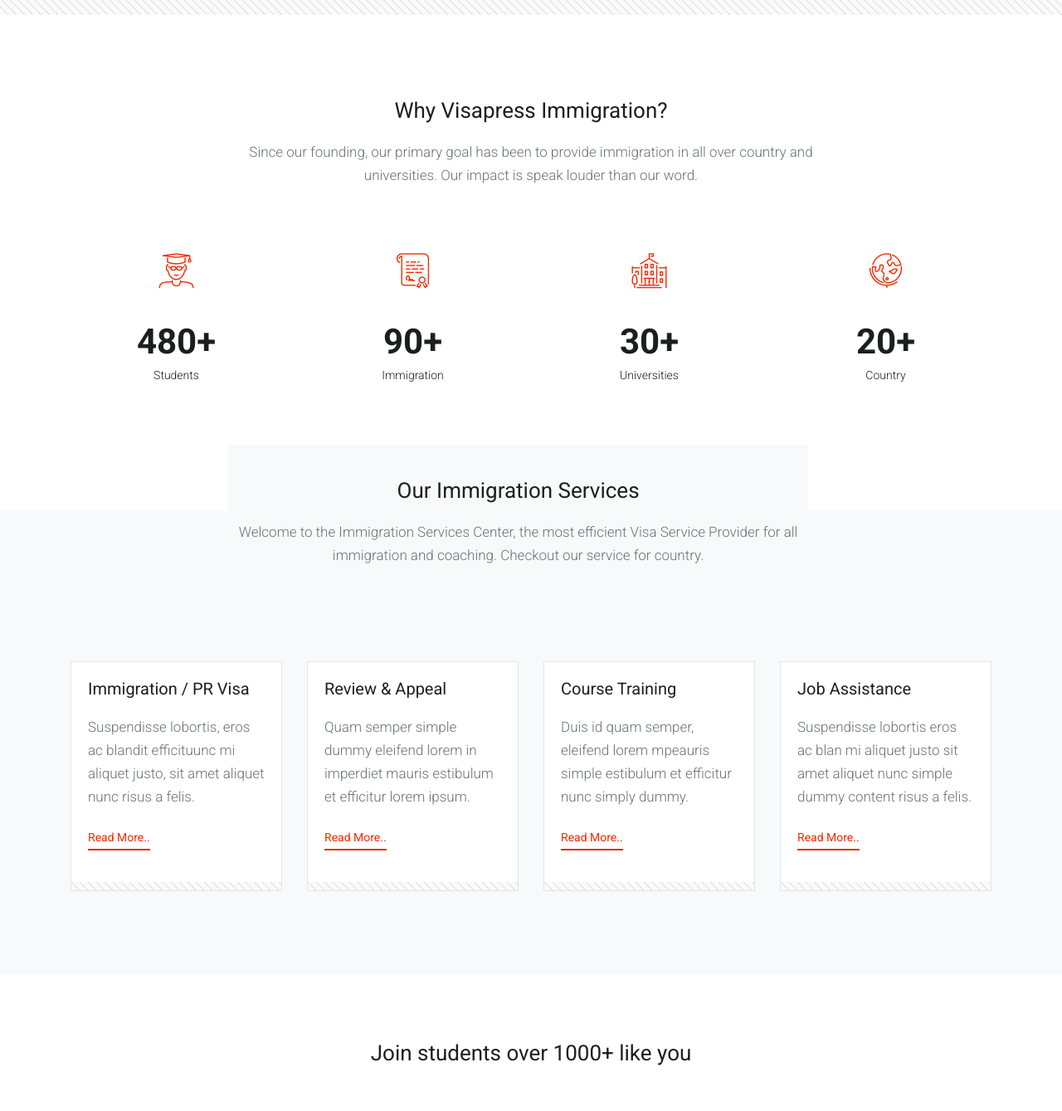
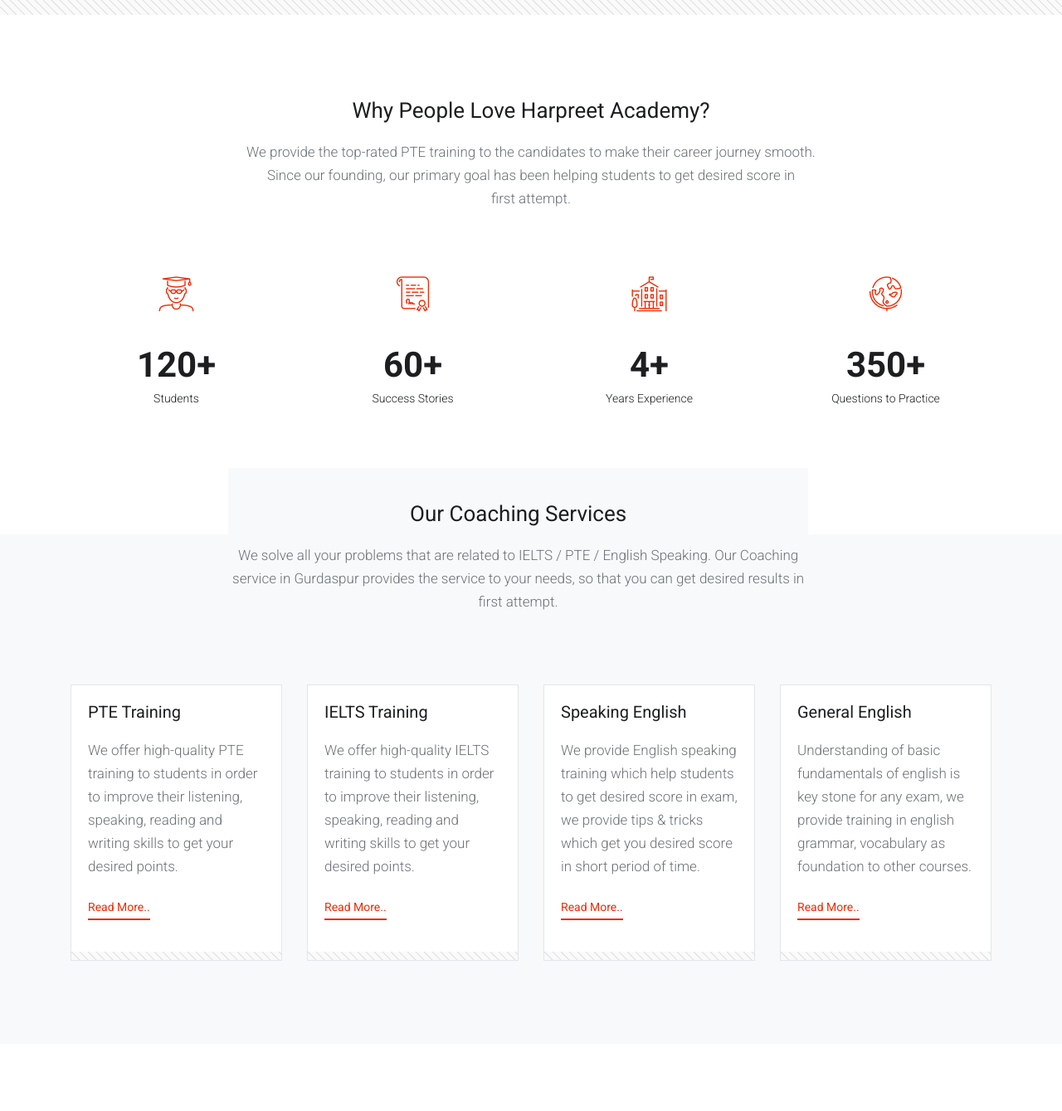
Before and after one commit to gu9/webapp_pte, a Flask app: page / in a window 1280 px wide. Shown: the part 1102-2441 px from the top of the page at 83% size. Run offline with Flask 2, Linux system fonts and the light colour scheme; some libraries are stand-ins or nearby versions.

Commit message:
index page designed

```diff
--- a/application/templates/index.html
+++ b/application/templates/index.html
@@ -4,32 +4,32 @@
         <!-- slider -->
         <div class="slider-carsoule owl-carousel owl-theme">
             <div class="item">
-                <img src="static/images/resize-ielts.jpg" alt="Immigration Consulting Responsive Website Template">
+                <img src="static/images/resize-ielts.jpg" alt="IELTS PTE Consulting">
                 <div class="container">
                     <div class="row">
                         <div class="col-xl-6 col-lg-6 col-sm-8 col-md-9 col-8">
                             <div class="slider-captions">
                                 <h1 class="slider-title dotted-line">IELTS / PTE / TOFEL / English Speaking</h1>
                                 <p class="slider-text"> High-stakes English test for study, migration or work.</p>
-                                <a href="#" class="btn btn-default btn-lg">Start Coaching Today</a>
+                                <a href="{{ url_for('contactus') }}" class="btn btn-default btn-lg">Start Coaching Today</a>
                             </div>
                         </div>
                     </div>
                 </div>
             </div>
             <div class="item">
-                <img src="static/images/slider-study-abroad.jpg" alt="Immigration visa consultant HTML5 Template">
+                <img src="static/images/slider-study-abroad.jpg" alt="IELTS PTE consultant">
 
             </div>
             <div class="item">
-                <img src="static/images/slider-2.jpg" alt="Immigration Consulting Bootstrap Responsive Website Template">
+                <img src="static/images/banner1.jpg" alt="IELTS PTE Consulting">
                 <div class="container">
                     <div class="row">
                         <div class="col-xl-6 col-lg-6 col-sm-8 col-md-9 col-8">
                             <div class="slider-captions">
-                                <h1 class="slider-title dotted-line">World Most Trusted Immigration Company</h1>
-                                <p class="slider-text">Vestibulum erat nisi, tincidunt vel lobortis eu, imperdiet eu sapien. Proin venenatis orci felis, tincidunt sagittis mi lacinia vitae. </p>
-                                <a href="#" class="btn btn-default btn-lg">BOOK A CONSULTATION</a>
+                                <h1 class="slider-title dotted-line">Get Your Desired Score & Study Abroad </h1>
+                                <p class="slider-text">One of the best institute in Gurdaspur, We produced over 60+ successful PTE results in short period of time, Our success stories tell us about all. </p>
+                                <a href= "{{ url_for('contactus') }}" class="btn btn-default btn-lg">BOOK A CONSULTATION</a>
                             </div>
                         </div>
                     </div>
@@ -46,8 +46,8 @@
                 <div class="offset-lg-2 col-lg-8 col-md-12 col-sm-12 col-12">
                     <div class="section-title text-center">
                         <!-- section title start-->
-                        <h2>Why Visapress Immigration?</h2>
-                        <p> Since our founding, our primary goal has been to provide immigration in all over country and universities. Our impact is speak louder than our word.</p>
+                        <h2>Why People Love Harpreet Academy?</h2>
+                        <p> We provide the top-rated PTE training to the candidates to make their career journey smooth. Since our founding, our primary goal has been helping students to get desired score in <br>first attempt.</p>
                     </div>
                     <!-- /.section title start-->
                 </div>
@@ -57,29 +57,29 @@
                     <div class="col-xl-3 col-lg-3 col-md-3 col-sm-6 col-6">
                         <div class="impact-block">
                             <div class="impact-icon mb40 icon-default"><i class="icon-student-1"></i></div>
-                            <h2 class="impact-title">480+</h2>
+                            <h2 class="impact-title">120+</h2>
                             <p class="impact-text">Students</p>
                         </div>
                     </div>
                     <div class="col-xl-3 col-lg-3 col-md-3 col-sm-6 col-6">
                         <div class="impact-block">
                             <div class="impact-icon mb40 icon-default"><i class="icon-diploma"></i></div>
-                            <h2 class="impact-title">90+</h2>
-                            <p class="impact-text"> Immigration</p>
+                            <h2 class="impact-title">60+</h2>
+                            <p class="impact-text"> Success Stories</p>
                         </div>
                     </div>
                     <div class="col-lg-3 col-md-3 col-sm-6 col-6">
                         <div class="impact-block">
                             <div class="impact-icon mb40 icon-default"><i class="icon-university"></i></div>
-                            <h2 class="impact-title">30+</h2>
-                            <p class="impact-text">Universities</p>
+                            <h2 class="impact-title">4+</h2>
+                            <p class="impact-text">Years Experience</p>
                         </div>
                     </div>
                     <div class="col-lg-3 col-md-3 col-sm-6 col-6">
                         <div class="impact-block">
                             <div class="impact-icon mb40 icon-default"><i class="icon-earth-globe"></i></div>
-                            <h2 class="impact-title">20+</h2>
-                            <p class="impact-text">Country</p>
+                            <h2 class="impact-title">350+</h2>
+                            <p class="impact-text">Questions to Practice</p>
                         </div>
                     </div>
                 </div>
@@ -95,8 +95,8 @@
                     <div class="overlay-section-block">
                         <div class="section-title text-center">
                             <!-- section title start-->
-                            <h2>Our Immigration Services</h2>
-                            <p>Welcome to the Immigration Services Center, the most efficient Visa Service Provider for all immigration and coaching. Checkout our service for country.</p>
+                            <h2>Our Coaching Services</h2>
+                            <p>We solve all your problems that are related to IELTS / PTE / English Speaking. Our Coaching service in Gurdaspur provides the service to your needs, so that you can get desired results in first attempt.</p>
                         </div>
                         <!-- /.section title start-->
                     </div>
@@ -109,9 +109,9 @@
                             <!-- service block -->
                             <div class="service-content">
                                 <!-- service content -->
-                                <h3 class="service-title"><a href="#" class="title">Immigration / PR Visa</a></h3>
-                                <p>Suspendisse lobortis, eros ac blandit efficituunc mi aliquet justo, sit amet aliquet nunc risus a felis.</p>
-                                <a href="#" class="btn-link-primary">Read More..</a>
+                                <h3 class="service-title"><a href="{{ url_for('pte') }}" class="title">PTE Training</a></h3>
+                                <p>We offer high-quality PTE training to students in order to improve their listening, speaking, reading and writing skills to get your desired points.</p>
+                                <a href="{{ url_for('pte') }}" class="btn-link-primary">Read More..</a>
                             </div>
                             <!-- /.service block -->
                             <div class="slanting-pattern"></div>
@@ -123,9 +123,9 @@
                             <!-- service block -->
                             <div class="service-content">
                                 <!-- service content -->
-                                <h3 class="service-title"><a href="#" class="title">Review & Appeal</a></h3>
-                                <p>Quam semper simple dummy eleifend lorem in imperdiet mauris estibulum et efficitur lorem ipsum.</p>
-                                <a href="#" class="btn-link-primary">Read More..</a>
+                                <h3 class="service-title"><a href="{{ url_for('ielts') }}" class="title">IELTS Training</a></h3>
+                                <p>We offer high-quality IELTS training to students in order to improve their listening, speaking, reading and writing skills to get your desired points.</p>
+                                <a href="{{ url_for('ielts') }}" class="btn-link-primary">Read More..</a>
                             </div>
                             <!-- /.service block -->
                             <div class="slanting-pattern"></div>
@@ -137,9 +137,9 @@
                             <!-- service block -->
                             <div class="service-content">
                                 <!-- service content -->
-                                <h3 class="service-title"><a href="#" class="title">Course Training</a></h3>
-                                <p>Duis id quam semper, eleifend lorem mpeauris simple estibulum et efficitur nunc simply dummy.</p>
-                                <a href="#" class="btn-link-primary">Read More..</a>
+                                <h3 class="service-title"><a href="{{ url_for('generalenglish') }}" class="title">Speaking English</a></h3>
+                                <p>We provide English speaking training which help students to get desired score in exam, we provide tips & tricks which get you desired score in short period of time.</p>
+                                <a href="{{ url_for('generalenglish') }}" class="btn-link-primary">Read More..</a>
                             </div>
                             <!-- /.service block -->
                             <div class="slanting-pattern"></div>
@@ -151,9 +151,9 @@
                             <!-- service block -->
                             <div class="service-content">
                                 <!-- service content -->
-                                <h3 class="service-title"><a href="#" class="title">Job Assistance</a></h3>
-                                <p>Suspendisse lobortis eros ac blan mi aliquet justo sit amet aliquet nunc simple dummy content risus a felis.</p>
-                                <a href="#" class="btn-link-primary">Read More..</a>
+                                <h3 class="service-title"><a href="{{ url_for('generalenglish') }}"  class="title">General English</a></h3>
+                                <p>Understanding of basic fundamentals of english is key stone for any exam, we provide training in english grammar, vocabulary as foundation to other courses.</p>
+                                <a href="{{ url_for('generalenglish') }}" class="btn-link-primary">Read More..</a>
                             </div>
                             <!-- /.service block -->
                             <div class="slanting-pattern"></div>
@@ -172,7 +172,7 @@
                 <div class="offset-xl-2 col-xl-8 offset-lg-2 col-lg-8 col-md-12 col-sm-12 col-12">
                     <div class="section-title text-center">
                         <!-- section title start-->
-                        <h2>Join students over 1000+ like you</h2>
+                        <h2>Join students over 100+ like you</h2>
                     </div>
                     <!-- /.section title start-->
                 </div>
@@ -180,7 +180,7 @@
             <div class="row">
                 <div class="col-xl-4 col-lg-4 col-md-4 col-sm-6 col-12">
                     <div class="testimonial-img">
-                        <img src="static/images/testimonial-fancy-img.png" alt="Creative and simple customer testimonial page design" class="img-fluid">
+                        <img src="static/images/vishal_saini.jpg" alt="Creative and simple customer testimonial page design" class="img-fluid">
                         <span class="testimonial-badge"><i class="fa fa-quote-right"></i></span>
                     </div>
                 </div>
@@ -188,13 +188,13 @@
                     <div class="testimonial-block">
                         <!-- testimonial block -->
                         <div class="testimonial-content">
-                            <p class="testimonial-text">“Lorem ipsum dolor sit amet, consectetur dipi sicing elit, simple sed do eiusmod Incididunt ut labore dolore magna aliquenim ad minim veniam quis nostrud exercitation ullamco laboris nisi ut greate experience with visapress.”</p>
+                            <p class="testimonial-text">“If you are looking to score your dream points in PTE in the first go than Harpreet Academy is the place for you. Harpreet and her staff are so dedicated towards each and every student which further helps students to score his desired result. The material and the tips, tricks provided here has been great value, I highly recommend Harpreet Academy!”</p>
                         </div>
                         <div class="testimonial-info">
-                            <h4 class="testimonial-name">Anita Patel</h4>
-                            <span class="testimonial-meta">( Score : 8.5 )</span>
+                            <h4 class="testimonial-name">Vishal Saini</h4>
+                            <span class="testimonial-meta">( Score : 7.0 )</span>
                         </div>
-                        <a href="#" class="btn btn-default btn-lg"> View All testimonial</a>
+                        <a href="{{ url_for('videotestimonials') }}" class="btn btn-default btn-lg"> View All testimonial</a>
                     </div>
                     <!--/. testimonial block -->
                 </div>
@@ -209,8 +209,8 @@
                 <div class="offset-xl-2 col-xl-8 offset-lg-2 col-lg-8 col-md-12 col-sm-12 col-12">
                     <div class="section-title text-center">
                         <!-- section title start-->
-                        <h2>Our Partner Colleges</h2>
-                        <p>We partner with over 60+ colleges in 14 states that are committed to helping highly-motivated like you, complete your education.</p>
+                        <h2>Meet Our Champions</h2>
+                        <p>We have produce over 60+ successful results who have made it in the PTE exam.</p>
                     </div>
                     <!-- /.section title start-->
                 </div>
@@ -220,122 +220,78 @@
                     <div class="col-xl-3 col-lg-3 col-md-3 col-sm-3 col-6">
                         <div class="partner-logo">
                             <!-- partner logo -->
-                            <img src="static/images/partner-logo-1.jpg" alt="List of clients, supporters, partners or sponsors logos in your website." class="img-fluid grayscale">
+                            <img src="static/images/jagmeet-singh-without-border.jpg" width="1000" height="1050" alt="List of clients, supporters, partners or sponsors logos in your website." class="img-fluid grayscale">
                         </div>
                         <!-- /.partner logo -->
                     </div>
                     <div class="col-xl-3 col-lg-3 col-md-3 col-sm-3 col-6">
                         <div class="partner-logo">
                             <!-- partner logo -->
-                            <img src="static/images/partner-logo-2.jpg" alt="Logo Carousel & List of clients, supporters, partners or sponsors logos in your website." class="img-fluid grayscale">
+                            <img src="static/images/Jaskaran-Singh-without-border.jpg" alt="Logo Carousel & List of clients, supporters, partners or sponsors logos in your website." class="img-fluid grayscale">
                         </div>
                         <!-- /.partner logo -->
                     </div>
                     <div class="col-xl-3 col-lg-3 col-md-3 col-sm-3 col-6">
                         <div class="partner-logo">
                             <!-- partner logo -->
-                            <img src="static/images/partner-logo-3.jpg" alt="List of clients, supporters, partners or sponsors logos in your website." class="img-fluid grayscale">
+                            <img src="static/images/ajay-kumar-without-border.jpg" alt="List of clients, supporters, partners or sponsors logos in your website." class="img-fluid grayscale">
                         </div>
                         <!-- /.partner logo -->
                     </div>
                     <div class="col-xl-3 col-lg-3 col-md-3 col-sm-3 col-6">
                         <div class="partner-logo">
                             <!-- partner logo -->
-                            <img src="static/images/partner-logo-4.jpg" alt="List of clients, supporters, partners or sponsors logos in your website." class="img-fluid grayscale">
+                            <img src="static/images/Lovepreet-Kaur-without-border.jpg" alt="List of clients, supporters, partners or sponsors logos in your website." class="img-fluid grayscale">
                         </div>
                         <!-- /.partner logo -->
                     </div>
                     <div class="col-xl-3 col-lg-3 col-md-3 col-sm-3 col-6">
                         <div class="partner-logo">
                             <!-- partner logo -->
-                            <img src="static/images/partner-logo-5.jpg" alt="List of clients, supporters, partners or sponsors logos in your website." class="img-fluid grayscale">
+                            <img src="static/images/Manpreet-Kaur--without-border.jpg" alt="List of clients, supporters, partners or sponsors logos in your website." class="img-fluid grayscale">
                         </div>
                         <!-- /.partner logo -->
                     </div>
                     <div class="col-xl-3 col-lg-3 col-md-3 col-sm-3 col-6">
                         <div class="partner-logo">
                             <!-- partner logo -->
-                            <img src="static/images/partner-logo-1.jpg" alt="List of clients, supporters, partners or sponsors logos in your website." class="img-fluid grayscale">
+                            <img src="static/images/Navjot-Kaur-Sidhu-without-border.jpg" alt="List of clients, supporters, partners or sponsors logos in your website." class="img-fluid grayscale">
                         </div>
                         <!-- /.partner logo -->
                     </div>
                     <div class="col-xl-3 col-lg-3 col-md-3 col-sm-3 col-6">
                         <div class="partner-logo">
                             <!-- partner logo -->
-                            <img src="static/images/partner-logo-6.jpg" alt="List of clients, supporters, partners or sponsors logos in your website." class="img-fluid grayscale">
+                            <img src="static/images/sovia-without-border.jpg" alt="List of clients, supporters, partners or sponsors logos in your website." class="img-fluid grayscale">
                         </div>
                         <!-- /.partner logo -->
                     </div>
                     <div class="col-xl-3 col-lg-3 col-md-3 col-sm-3 col-6">
                         <div class="partner-logo">
-                            <img src="static/images/partner-logo-2.jpg" alt="Display client logos, supporters, partners or sponsors logos responsive carousel with the help of a shortcode,  in your website." class="img-fluid grayscale">
+                            <img src="static/images/vishal-saini-without-border.jpg" alt="Display client logos, supporters, partners or sponsors logos responsive carousel with the help of a shortcode,  in your website." class="img-fluid grayscale">
                         </div>
                     </div>
-                    <div class="col-xl-12 col-lg-12 col-md-12 col-sm-12 col-12 text-center"><a href="#" class="btn btn-default btn-lg">Our partner colleges</a></div>
+                    <div class="col-xl-12 col-lg-12 col-md-12 col-sm-12 col-12 text-center"><a href="{{ url_for('videotestimonials') }}" class="btn btn-default btn-lg">Our Success Stories</a></div>
                 </div>
             </div>
         </div>
     </div>
     <!-- /.Partner section -->
-    <div class="space-medium bg-light">
-        <!-- News section -->
-        <div class="container">
-            <div class="row">
-                <div class="col-xl-12 col-lg-12 col-md-12 col-sm-12 col-12">
-                    <div class="section-title mb60">
-                        <!-- section title start-->
-                        <h2>Resources &amp; News</h2>
-                    </div>
-                    <!-- /.section title start-->
-                </div>
-            </div>
-            <div class="row">
-                <div class="col-xl-6 col-lg-6 col-md-6 col-sm-6 col-12">
-                    <div class="post-block">
-                        <div class="row">
-                            <div class="col-xl-4 col-lg-4 col-md-4 col-sm-4 col-12">
-                                <!-- post block -->
-                                <div class="post-img mb20">
-                                    <a href="blog-single.html"><img src="static/images/post-square-img.jpg" alt="best business consulting websites" class="img-fluid"></a>
-                                </div>
-                            </div>
-                            <div class="col-xl-8 col-lg-8 col-md-8 col-sm-8 col-12">
-                                <div class="post-content">
-                                    <h3 class="post-title"><a href="blog-single.html" class="title"> Visa &amp; Immigration Consultant Templates </a></h3>
-                                    <p class="meta"> <span class="meta-date"> 1 Feb, 2018</span>
-                                        <span class="meta-comments"><a href="#" class="meta-link">Comments 6</a></span>
-                                    </p>
-                                    <p>Immigration Services Website Templates maecenas aliquam ntempor erat congue. </p>
-                                </div>
+    <div class="bg-section bg-background mb60" style="background-image:url('static/images/slider-smile.jpg');">
+            <div class="cta-wrapper">
+                <div class="container">
+                    <div class="row">
+                        <div class="col-xl-6 col-lg-6 col-md-8 col-sm-12 col-12">
+                            <div class="cta-caption">
+                                <h1>Interested in 7 Days FREE  <br> Coaching ?</h1>
+                                <p class="mb30"> Join the best PTE / IELTS coaching in Gurdaspur.</p>
+                                <a href="{{ url_for('contactus') }}" class="btn btn-default">BOOK A CONSULTATION</a>
                             </div>
                         </div>
                     </div>
-                    <!-- /.post block -->
-                </div>
-                <div class="col-xl-6 col-lg-6 col-md-6 col-sm-6 col-12">
-                    <div class="post-block">
-                        <div class="row">
-                            <div class="col-xl-4 col-lg-4 col-md-4 col-sm-4 col-12">
-                                <!-- post block -->
-                                <div class="post-img mb20">
-                                    <a href="blog-single.html"><img src="static/images/post-square-img-2.jpg" alt="Immigration Services Website Templates " class="img-fluid"></a>
-                                </div>
-                            </div>
-                            <div class="col-xl-8 col-lg-8 col-md-8 col-sm-8 col-12">
-                                <div class="post-content">
-                                    <h3 class="post-title"><a href="blog-single.html" class="title"> Website Templates for Immigration Company</a></h3>
-                                    <p class="meta"> <span class="meta-date"> 1 Feb, 2018</span><span class="meta-comments"><a href="#" class="meta-link">Comments 10</a></span>
-                                    </p>
-                                    <p>Website Templates for Immigration raesent non ventum feugiat nibh simple dummy content.</p>
-                                </div>
-                            </div>
-                        </div>
-                    </div>
-                    <!-- /.post block -->
                 </div>
             </div>
         </div>
-    </div>
     <!-- /. News section -->
     <!-- /.tiny footer -->
      <!-- Search Modal -->
```
